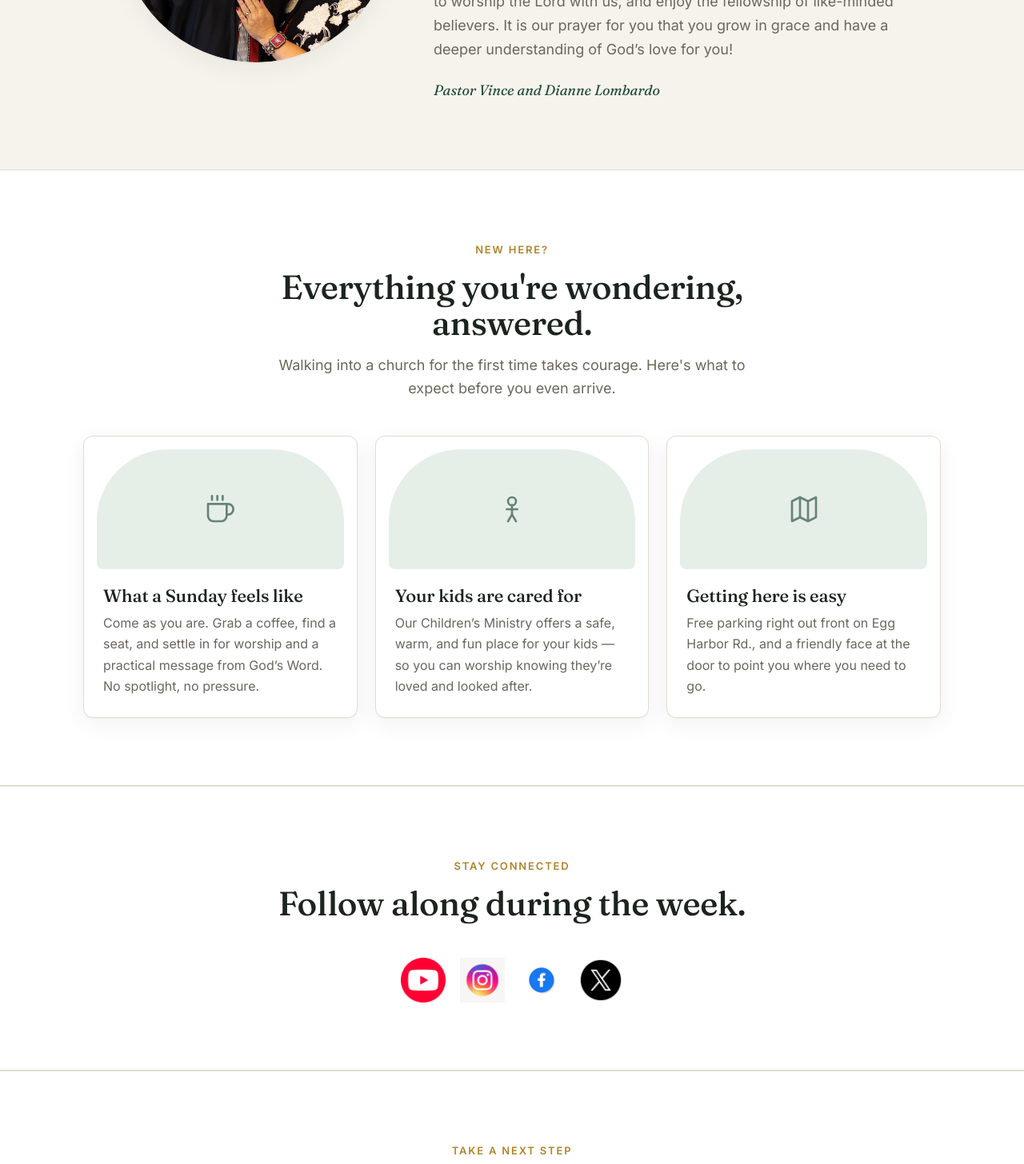
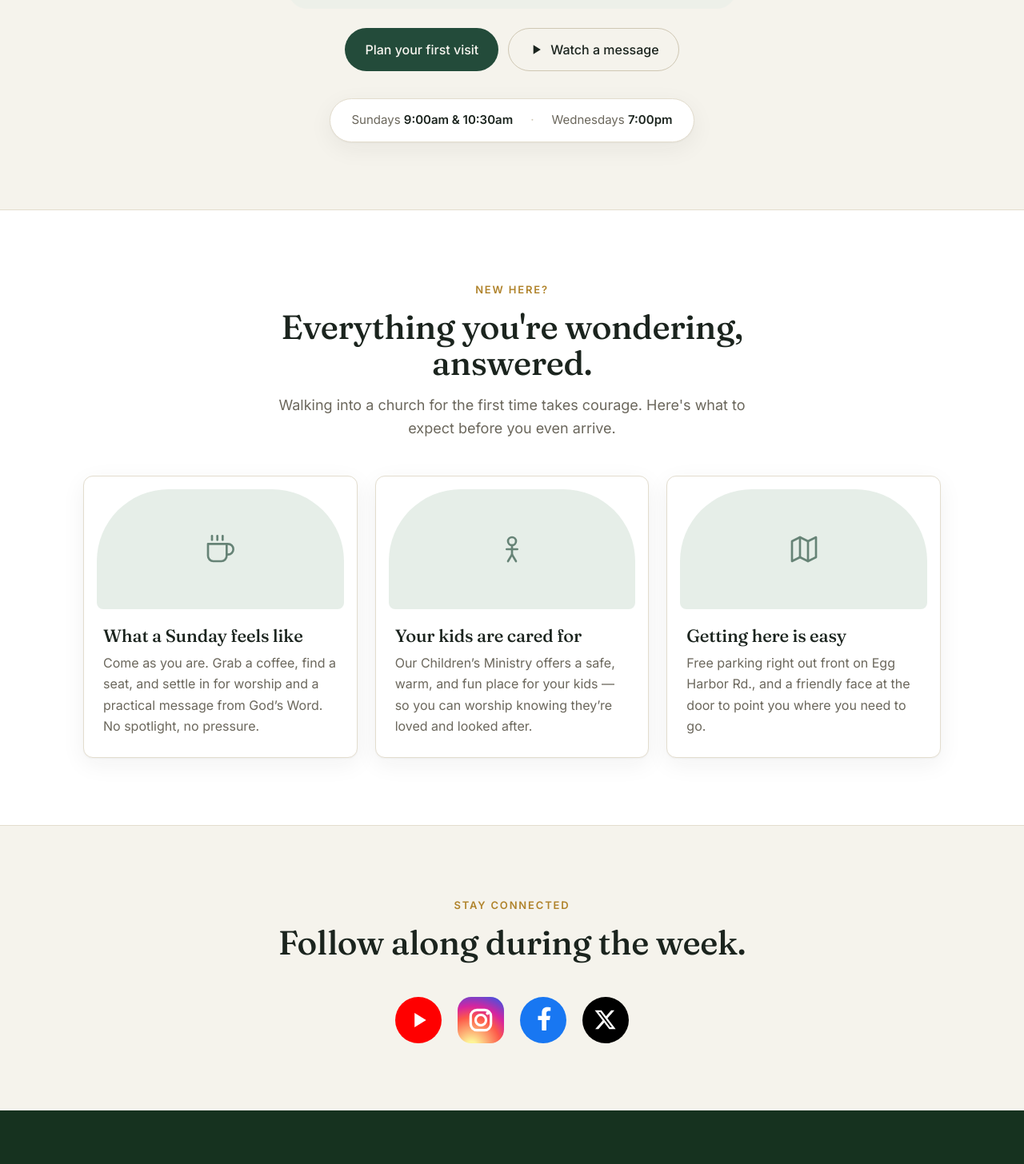
Before and after one commit to KnappBuiltMachines/CalvaryChurch, a Next.js app: page / in a window 1280 px wide. Shown: the part 1220-2676 px from the top of the page at 80% size. Built offline with nearby package versions, Linux system fonts and the light colour scheme.

Commit message:
Add files via upload

```diff
--- a/app/globals.css
+++ b/app/globals.css
@@ -95,7 +95,7 @@ img { max-width: 100%; display: block; }
   backdrop-filter: saturate(140%) blur(8px);
   border-bottom: 1px solid var(--border);
 }
-.nav-inner { display: flex; align-items: center; justify-content: space-between; height: 92px; }
+.nav-inner { display: flex; align-items: center; justify-content: space-between; height: 140px; }
 .brand { display: flex; align-items: center; gap: 11px; }
 .brand-mark {
   width: 34px; height: 34px; border-radius: 10px 10px 3px 3px;
@@ -246,7 +246,7 @@ img { max-width: 100%; display: block; }
   .nav-links { display: none; }
   .nav-links.open {
     display: flex; flex-direction: column; align-items: stretch; gap: 4px;
-    position: absolute; top: 68px; left: 0; right: 0;
+    position: absolute; top: 100%; left: 0; right: 0;
     background: var(--paper); border-bottom: 1px solid var(--border);
     padding: 12px 24px 20px;
   }
@@ -262,6 +262,7 @@ img { max-width: 100%; display: block; }
   .give { padding: 44px 26px; }
 }
 @media (max-width: 520px) {
+  .nav-inner { height: 104px; }
   .steps { grid-template-columns: 1fr; }
   .section { padding: 60px 0; }
   .hero { padding: 64px 0 60px; }
@@ -454,24 +455,24 @@ img { max-width: 100%; display: block; }
 
 /* ---------- Brand logo in nav ---------- */
 .brand-logo {
-  height: 66px;
+  height: 116px;
   width: auto;
   display: block;
 }
 @media (max-width: 520px) {
-  .brand-logo { height: 50px; }
+  .brand-logo { height: 84px; }
 }
 
 .f-logo { height: 46px; width: auto; display: block; margin-bottom: 4px; }
 
 /* ---------- Homepage color social badges ---------- */
-.social-row { display: flex; gap: 18px; justify-content: center; flex-wrap: wrap; }
+.social-row { display: flex; gap: 20px; justify-content: center; flex-wrap: wrap; }
 .social-badge {
-  width: 56px; height: 56px; display: block; border-radius: 50%;
-  transition: transform .16s ease, box-shadow .16s ease;
+  width: 58px; height: 58px; display: block;
+  transition: transform .16s ease, filter .16s ease;
 }
-.social-badge img { width: 100%; height: 100%; display: block; }
-.social-badge:hover { transform: translateY(-3px) scale(1.05); box-shadow: 0 8px 20px rgba(27,36,30,.16); }
+.social-badge svg { display: block; width: 100%; height: 100%; }
+.social-badge:hover { transform: translateY(-3px) scale(1.05); filter: drop-shadow(0 8px 16px rgba(27,36,30,.22)); }
 @media (prefers-reduced-motion: reduce) { .social-badge:hover { transform: none; } }
 
 /* ---------- Pastor welcome with photo ---------- */
--- a/app/page.js
+++ b/app/page.js
@@ -1,40 +1,14 @@
 import Link from "next/link";
-import { site, churchCenter, events } from "./site";
+import { site } from "./site";
 import SocialRow from "../components/SocialRow";
 import { SectionHead } from "../components/ui";
-import { IcCoffee, IcKids, IcMap, IcPray, IcConnect, IcHeart, IcBook, IcPlay, IcArrow } from "../components/icons";
+import { IcCoffee, IcKids, IcMap, IcPlay } from "../components/icons";
 
 export default function Home() {
   return (
     <>
-      {/* HERO */}
-      <section className="hero">
-        <div className="hero-arch" aria-hidden="true" />
-        <div className="wrap hero-inner">
-          <span className="eyebrow">Calvary Chapel &middot; {site.town}</span>
-          <h1>There&rsquo;s a seat saved for you.</h1>
-          <p className="hero-tag serif-italic">{site.tagline}.</p>
-          <p className="hero-sub">
-            Whoever you are and wherever you&rsquo;ve been, you&rsquo;re welcome here. Join us this
-            Sunday, or watch online first &mdash; no pressure either way.
-          </p>
-          <div className="hero-actions">
-            <Link href="/visit" className="btn btn-primary">Plan your first visit</Link>
-            <Link href="/watch" className="btn btn-ghost"><IcPlay width={20} height={20} /> Watch a message</Link>
-          </div>
-          <div className="hero-times">
-            {site.services.map((s, i) => (
-              <span key={s.day}>
-                {i > 0 && <span className="sep" style={{ marginRight: 22 }}>&middot;</span>}
-                <span className="lbl">{s.day} </span><strong>{s.time}</strong>
-              </span>
-            ))}
-          </div>
-        </div>
-      </section>
-
-      {/* PASTOR'S WELCOME */}
-      <section className="section">
+      {/* PASTOR'S WELCOME — white */}
+      <section className="section section-alt">
         <div className="wrap">
           <div className="welcome-split">
             <div className="welcome-photo">
@@ -61,7 +35,33 @@ export default function Home() {
         </div>
       </section>
 
-      {/* NEW HERE */}
+      {/* HERO — cream */}
+      <section className="hero">
+        <div className="hero-arch" aria-hidden="true" />
+        <div className="wrap hero-inner">
+          <span className="eyebrow">Calvary Chapel &middot; {site.town}</span>
+          <h1>There&rsquo;s a seat saved for you.</h1>
+          <p className="hero-tag serif-italic">{site.tagline}.</p>
+          <p className="hero-sub">
+            Whoever you are and wherever you&rsquo;ve been, you&rsquo;re welcome here. Join us this
+            Sunday, or watch online first &mdash; no pressure either way.
+          </p>
+          <div className="hero-actions">
+            <Link href="/visit" className="btn btn-primary">Plan your first visit</Link>
+            <Link href="/watch" className="btn btn-ghost"><IcPlay width={20} height={20} /> Watch a message</Link>
+          </div>
+          <div className="hero-times">
+            {site.services.map((s, i) => (
+              <span key={s.day}>
+                {i > 0 && <span className="sep" style={{ marginRight: 22 }}>&middot;</span>}
+                <span className="lbl">{s.day} </span><strong>{s.time}</strong>
+              </span>
+            ))}
+          </div>
+        </div>
+      </section>
+
+      {/* NEW HERE — white */}
       <section className="section section-alt">
         <div className="wrap">
           <SectionHead center eyebrow="New here?" title="Everything you're wondering, answered."
@@ -92,82 +92,13 @@ export default function Home() {
         </div>
       </section>
 
-      {/* CONNECT WITH US — social */}
-      <section className="section section-alt">
+      {/* STAY CONNECTED — cream */}
+      <section className="section">
         <div className="wrap">
           <SectionHead center eyebrow="Stay connected" title="Follow along during the week." />
           <SocialRow />
         </div>
       </section>
-
-      {/* NEXT STEPS — real Church Center forms */}
-      <section className="section section-alt" id="connect">
-        <div className="wrap">
-          <SectionHead center eyebrow="Take a next step"
-            title="However you're doing, there's a place to go from here." />
-          <div className="steps">
-            <a className="step" href={churchCenter.forms.prayer}>
-              <span className="ic"><IcPray width={28} height={28} /></span>
-              <h3>Get prayer</h3>
-              <p>Share what you&rsquo;re carrying. Our team will pray with you and for you.</p>
-              <span className="go">Request prayer <IcArrow width={15} height={15} /></span>
-            </a>
-            <a className="step" href={churchCenter.forms.connected}>
-              <span className="ic"><IcConnect width={28} height={28} /></span>
-              <h3>Get connected</h3>
-              <p>Build real friendships and find your place in the family beyond Sunday morning.</p>
-              <span className="go">Get connected <IcArrow width={15} height={15} /></span>
-            </a>
-            <a className="step" href={churchCenter.forms.discipled}>
-              <span className="ic"><IcBook width={28} height={28} /></span>
-              <h3>Get discipled</h3>
-              <p>New to following Jesus, or ready to go deeper? Let&rsquo;s take the next step together.</p>
-              <span className="go">Get discipled <IcArrow width={15} height={15} /></span>
-            </a>
-            <Link className="step" href="/griefshare">
-              <span className="ic"><IcHeart width={28} height={28} /></span>
-              <h3>GriefShare</h3>
-              <p>Walking through loss? Find support and hope alongside others who understand.</p>
-              <span className="go">Learn more <IcArrow width={15} height={15} /></span>
-            </Link>
-          </div>
-        </div>
-      </section>
-
-      {/* FEATURED EVENTS */}
-      <section className="section">
-        <div className="wrap">
-          <SectionHead center eyebrow="What's coming up" title="Life together, on the calendar." />
-          <div className="event-list">
-            {events.map((e) => (
-              <article className="event" key={e.title}>
-                <div>
-                  <span className="tag">{e.tag}</span>
-                  <h3>{e.title}</h3>
-                  <span className="when">{e.when}</span>
-                  <p>{e.blurb}</p>
-                </div>
-                <a href={e.href} className="btn btn-ghost">{e.cta}</a>
-              </article>
-            ))}
-          </div>
-          <div style={{ textAlign: "center", marginTop: 34 }}>
-            <Link href="/events" className="btn btn-primary">See the full calendar</Link>
-          </div>
-        </div>
-      </section>
-
-      {/* GIVE */}
-      <section className="section">
-        <div className="wrap">
-          <div className="give">
-            <span className="eyebrow">Give</span>
-            <h2>Generosity that changes lives.</h2>
-            <p>Your giving fuels ministry here in Hammonton and far beyond. Give securely through Church Center &mdash; one time or recurring.</p>
-            <a href={churchCenter.giving} className="btn">Give online</a>
-          </div>
-        </div>
-      </section>
     </>
   );
 }
--- a/components/SocialRow.js
+++ b/components/SocialRow.js
@@ -1,19 +1,61 @@
 import { social } from "../app/site";
 
+const YouTube = () => (
+  <svg viewBox="0 0 48 48" width="100%" height="100%" aria-hidden="true">
+    <circle cx="24" cy="24" r="24" fill="#FF0000" />
+    <path d="M20 16.5l12 7.5-12 7.5z" fill="#fff" />
+  </svg>
+);
+
+const Instagram = () => (
+  <svg viewBox="0 0 48 48" width="100%" height="100%" aria-hidden="true">
+    <defs>
+      <radialGradient id="igGrad" cx="30%" cy="107%" r="140%">
+        <stop offset="0" stopColor="#FDF497" />
+        <stop offset="0.08" stopColor="#FDF497" />
+        <stop offset="0.45" stopColor="#FD5949" />
+        <stop offset="0.62" stopColor="#D6249F" />
+        <stop offset="0.9" stopColor="#285AEB" />
+      </radialGradient>
+    </defs>
+    <rect width="48" height="48" rx="14" fill="url(#igGrad)" />
+    <rect x="13.5" y="13.5" width="21" height="21" rx="6.5" fill="none" stroke="#fff" strokeWidth="2.6" />
+    <circle cx="24" cy="24" r="5.4" fill="none" stroke="#fff" strokeWidth="2.6" />
+    <circle cx="31" cy="17" r="1.7" fill="#fff" />
+  </svg>
+);
+
+const Facebook = () => (
+  <svg viewBox="0 0 48 48" width="100%" height="100%" aria-hidden="true">
+    <circle cx="24" cy="24" r="24" fill="#1877F2" />
+    <path d="M27.3 24h3.4l.67-4.35H27.3v-2.83c0-1.19.58-2.35 2.46-2.35h1.9v-3.7s-1.72-.29-3.37-.29c-3.44 0-5.69 2.08-5.69 5.86v3.31H18.6V24h3.99v10.52a15.9 15.9 0 004.71 0V24z" fill="#fff" />
+  </svg>
+);
+
+const XLogo = () => (
+  <svg viewBox="0 0 48 48" width="100%" height="100%" aria-hidden="true">
+    <circle cx="24" cy="24" r="24" fill="#000" />
+    <path
+      transform="translate(11.6,11.6)"
+      d="M18.244 2.25h3.308l-7.227 8.26 8.502 11.24H16.17l-5.214-6.817L4.99 21.75H1.68l7.73-8.835L1.254 2.25H8.08l4.713 6.231zm-1.161 17.52h1.833L7.084 4.126H5.117z"
+      fill="#fff"
+    />
+  </svg>
+);
+
 const ICONS = [
-  { key: "youtube", src: "/social/youtube.png", label: "YouTube", href: social.youtube },
-  { key: "instagram", src: "/social/instagram.png", label: "Instagram", href: social.instagram },
-  { key: "facebook", src: "/social/facebook.png", label: "Facebook", href: social.facebook },
-  { key: "x", src: "/social/x.png", label: "X (Twitter)", href: social.twitter },
+  { key: "youtube", C: YouTube, label: "YouTube", href: social.youtube },
+  { key: "instagram", C: Instagram, label: "Instagram", href: social.instagram },
+  { key: "facebook", C: Facebook, label: "Facebook", href: social.facebook },
+  { key: "x", C: XLogo, label: "X (Twitter)", href: social.twitter },
 ];
 
 export default function SocialRow() {
   return (
     <div className="social-row">
-      {ICONS.map((i) => (
-        <a key={i.key} href={i.href} className="social-badge" aria-label={i.label} target="_blank" rel="noopener noreferrer">
-          {/* eslint-disable-next-line @next/next/no-img-element */}
-          <img src={i.src} alt={i.label} />
+      {ICONS.map(({ key, C, label, href }) => (
+        <a key={key} href={href} className="social-badge" aria-label={label} target="_blank" rel="noopener noreferrer">
+          <C />
         </a>
       ))}
     </div>
```
